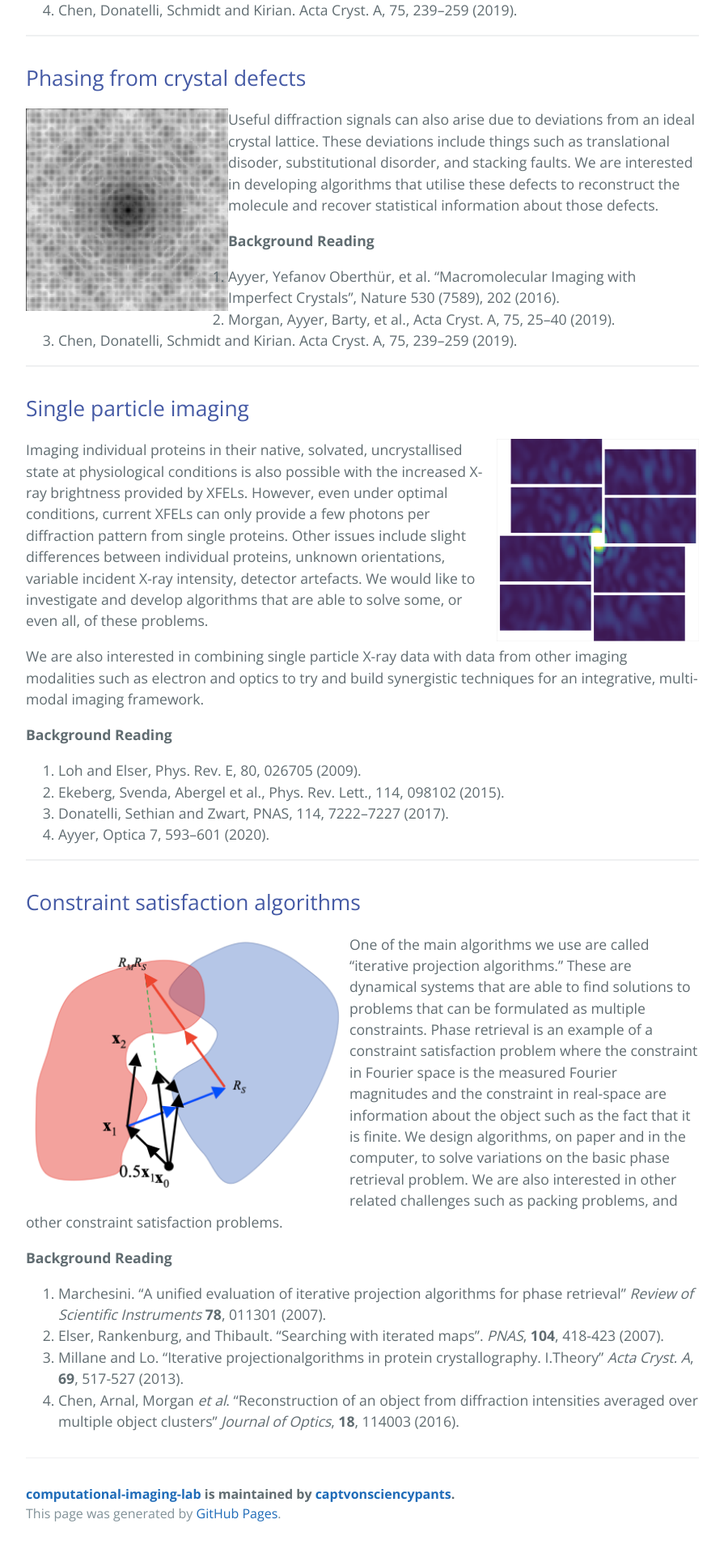
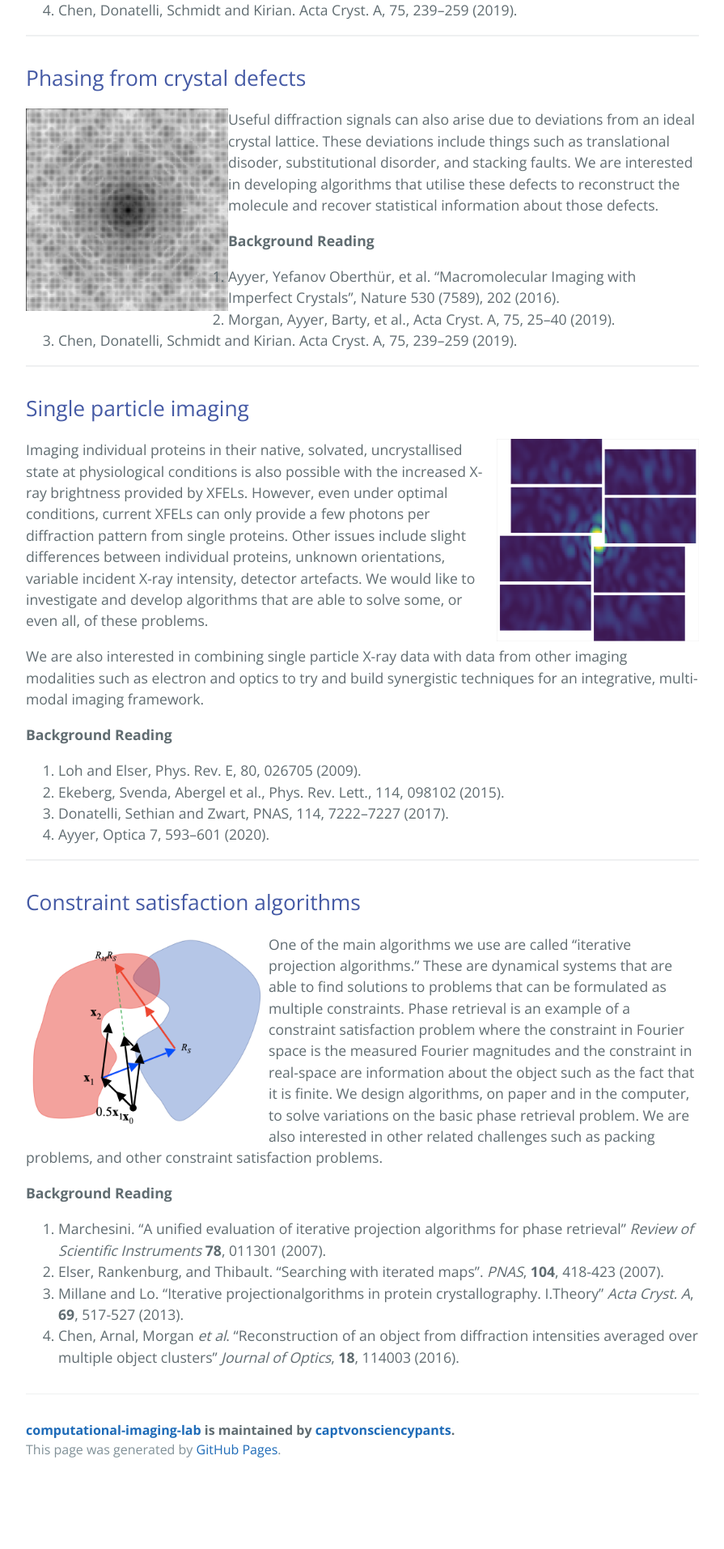
Before and after one commit to captvonsciencypants/computational-imaging-lab, a Jekyll site: the page built from research.md, in a window 1280 px wide. Shown: the part 1125-3038 px from the top of the page at 81% size, without its empty margins (192-1087 px from the left). Built offline with Jekyll 4.4.1, drawn with Linux system fonts in a browser that asks for light colours; our own code applies the rules of GitHub Pages for plain Markdown files; the repository's description, which GitHub fills in, is left out; after the commit the page ends 2959 px from its top, so only the background shows below that.

Commit message:
Update research.md

```diff
--- a/research.md
+++ b/research.md
@@ -46,7 +46,7 @@ We are also interested in combining single particle X-ray data with data from ot
 ---
 
 ## Constraint satisfaction algorithms
-<img align="left" src="figs/res_algo.png" width="400">
+<img align="left" src="figs/res_algo.png" width="300">
 
 One of the main algorithms we use are called "iterative projection algorithms." These are dynamical systems that are able to find solutions to problems that can be formulated as multiple constraints. Phase retrieval is an example of a constraint satisfaction problem where the constraint in Fourier space is the measured Fourier magnitudes and the constraint in real-space are information about the object such as the fact that it is finite. We design algorithms, on paper and in the computer, to solve variations on the basic phase retrieval problem. We are also interested in other related challenges such as packing problems, and other constraint satisfaction problems.
 
```
